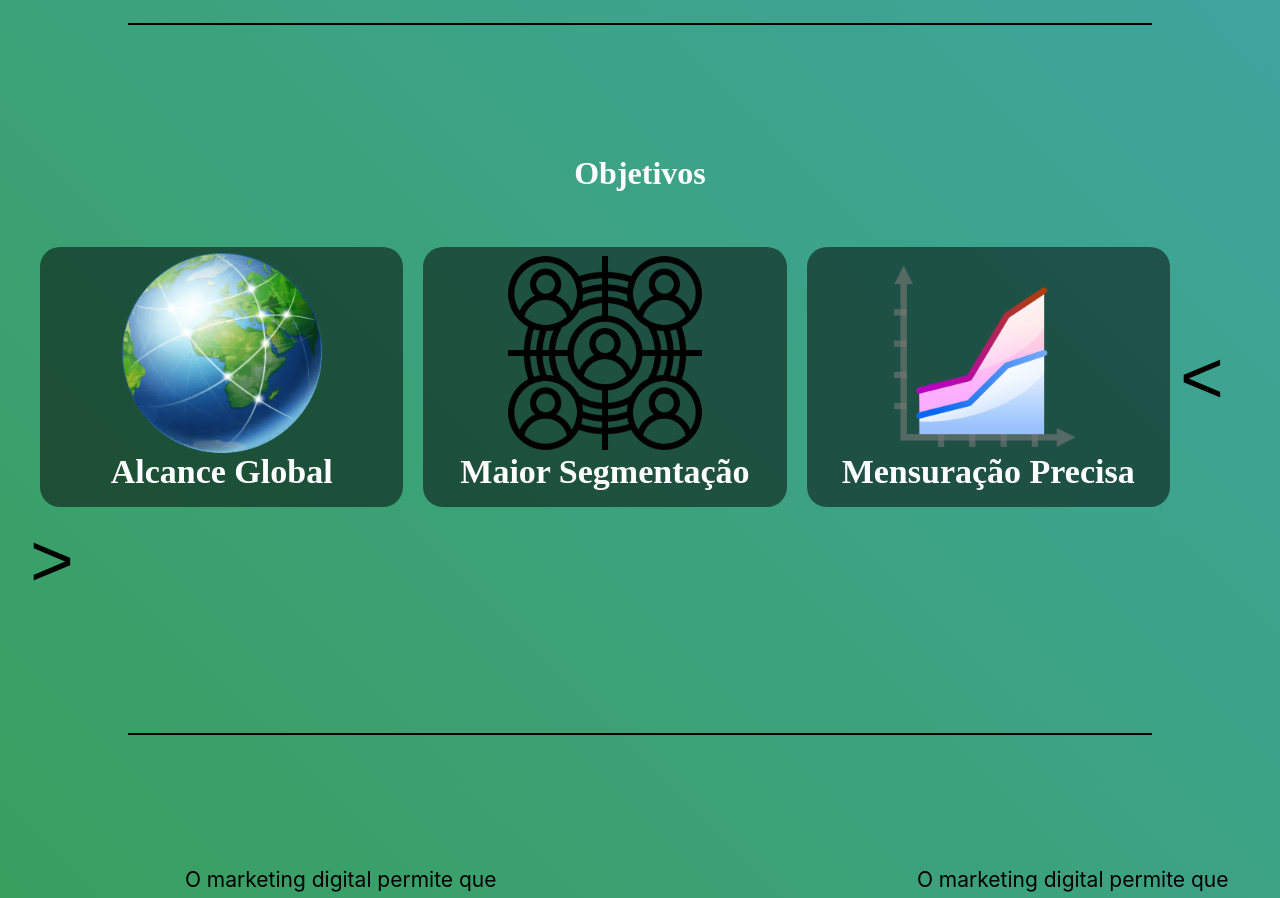
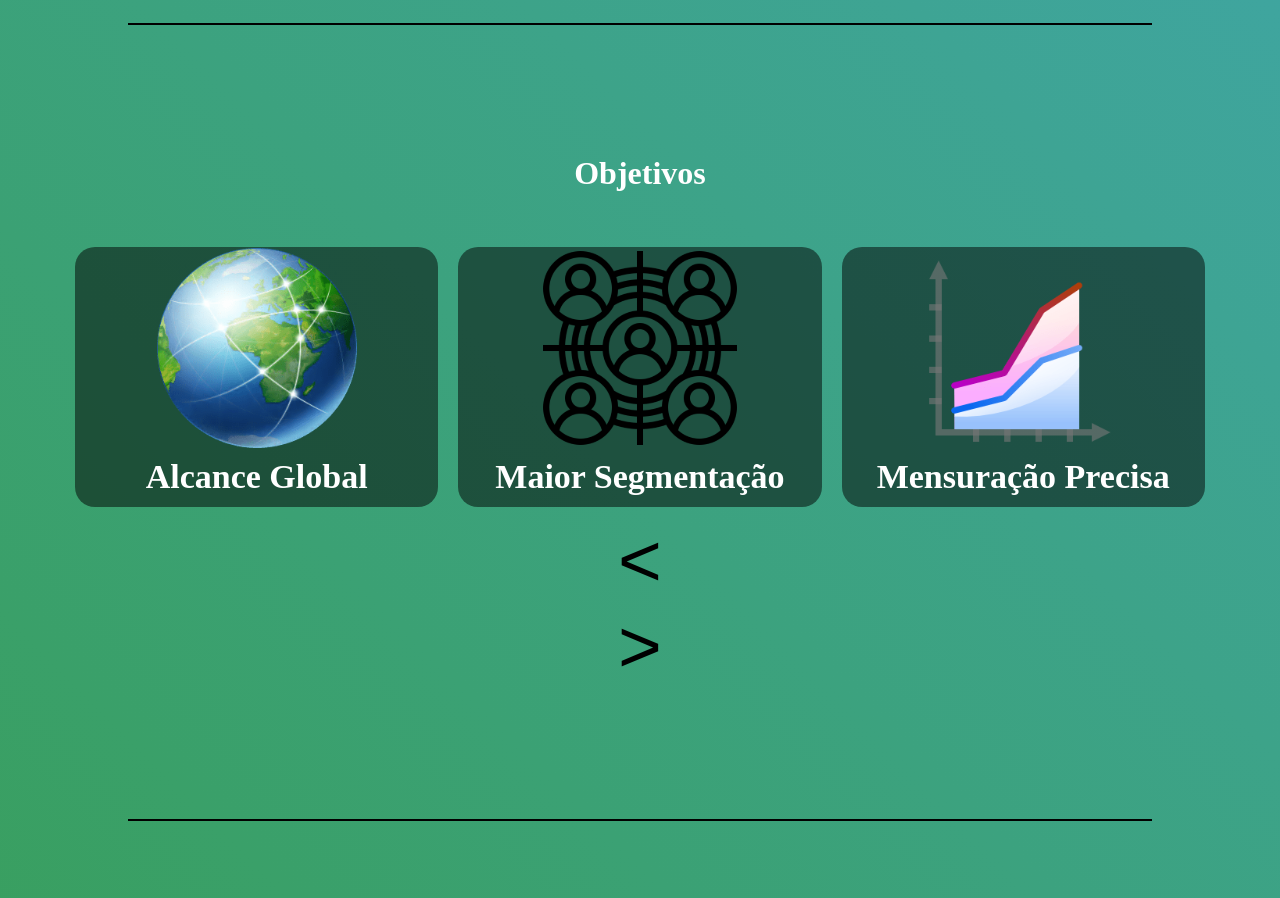
Before and after one commit to Mykon89/landing-page, an Angular app: page / in a window 1280 px wide. Shown: the part 1500-2398 px from the top of the page. Built offline with nearby package versions, Linux system fonts and the light colour scheme.

Commit message:
Reparo no carousel

```diff
--- a/package.json
+++ b/package.json
@@ -18,6 +18,9 @@
     "@angular/platform-browser": "^16.2.0",
     "@angular/platform-browser-dynamic": "^16.2.0",
     "@angular/router": "^16.2.0",
+    "@ng-bootstrap/ng-bootstrap": "^15.1.1",
+    "bootstrap": "^5.3.2",
+    "ngx-bootstrap": "^11.0.2",
     "rxjs": "~7.8.0",
     "tslib": "^2.3.0",
     "zone.js": "~0.13.0"
--- a/src/app/app.component.css
+++ b/src/app/app.component.css
@@ -0,0 +1,9 @@
+.hr {
+  width: 80%;
+  border: 1px solid black;
+}
+.separator {
+  display: flex;
+  justify-content: center;
+  align-items: center;
+}
--- a/src/app/app.module.ts
+++ b/src/app/app.module.ts
@@ -1,5 +1,7 @@
 import { NgModule } from '@angular/core';
 import { BrowserModule } from '@angular/platform-browser';
+import { CarouselModule } from 'ngx-bootstrap/carousel';
+import { NgbModule } from '@ng-bootstrap/ng-bootstrap';
 
 import { AppRoutingModule } from './app-routing.module';
 import { AppComponent } from './app.component';
@@ -16,13 +18,15 @@ import { CommentsComponent } from './components/main/comments/comments.component
     AboutComponent,
     ServicesComponent,
     GoalsComponent,
-    CommentsComponent
+    CommentsComponent,
   ],
   imports: [
     BrowserModule,
-    AppRoutingModule
+    AppRoutingModule,
+    CarouselModule.forRoot(),
+    NgbModule,
   ],
   providers: [],
-  bootstrap: [AppComponent]
+  bootstrap: [AppComponent],
 })
-export class AppModule { }
+export class AppModule {}
--- a/src/app/components/main/goals/goals.component.css
+++ b/src/app/components/main/goals/goals.component.css
@@ -1,5 +1,6 @@
 .goals-section {
   display: flex;
+  flex-wrap: wrap;
   flex-direction: column;
   justify-content: space-between;
   align-items: center;
@@ -13,13 +14,6 @@
 .goals-content {
   display: flex;
   flex-wrap: wrap;
-  align-items: center;
-}
-
-.carousel-container {
-  display: flex;
-  justify-content: space-between;
-  align-items: center;
 }
 
 .carousel-button {
@@ -32,7 +26,7 @@
 
 .carousel {
   display: flex;
-  max-width: 1321px;
+  width: 1321px;
   overflow: hidden;
   scroll-behavior: smooth;
   transition: 1s;
@@ -46,15 +40,15 @@
 .flip-card {
   width: 445px;
   height: 280px;
-  perspective: 2500px; /* Define a forma do flip */
+  perspective: 1000px;
+  display: inline-block;
 }
 
 .flip-card-inner {
   width: 100%;
   height: 100%;
-  transition: transform 1.5s;
+  transition: transform 1s;
   transform-style: preserve-3d;
-  position: relative;
 }
 
 .flip-card:hover .flip-card-inner {
@@ -69,14 +63,11 @@
   position: absolute;
   backface-visibility: hidden;
   background-color: rgba(0, 0, 0, 0.5);
-  border-radius: 20px;
-}
-
-.flip-card-front {
   display: flex;
   flex-direction: column;
   align-items: center;
   justify-content: center;
+  border-radius: 20px;
 }
 
 .flip-card-front img {
@@ -92,7 +83,7 @@
 h2 {
   font-size: 34px;
   font-weight: 700;
-  margin-bottom: 10px;
+  margin: 10px 0 10px 0;
   color: white;
 }
 
@@ -126,6 +117,11 @@ p {
   h2 {
     font-size: 28px;
   }
+
+  p {
+    font-size: 24px;
+  }
+
   .flip-card {
     height: 230px;
   }
@@ -134,17 +130,25 @@ p {
   .carousel {
     max-width: 690px;
   }
+
   img {
     width: 100px !important;
     height: 100px !important;
   }
+
   h2 {
     font-size: 23px;
   }
+
+  p {
+    font-size: 19px;
+  }
+
   .flip-card {
     height: 170px;
   }
 }
+
 @media (max-width: 690px) {
   .carousel {
     max-width: 520px;
@@ -155,6 +159,9 @@ p {
   }
   h2 {
     font-size: 17px;
+  }
+  p {
+    font-size: 14px;
   }
   .flip-card {
     height: 140px;
@@ -173,6 +180,9 @@ p {
   }
   h2 {
     font-size: 22px;
+  }
+  p {
+    font-size: 18px;
   }
   .flip-card {
     height: 230px;
--- a/src/app/components/main/goals/goals.component.html
+++ b/src/app/components/main/goals/goals.component.html
@@ -18,7 +18,7 @@
         </div>
       </div>
     </div>
-    <button (click)="scrollCarousel('left')" class="carousel-button"><</button>
-    <button (click)="scrollCarousel('right')" class="carousel-button">></button>
   </div>
+  <button (click)="scrollCarousel('left')" class="carousel-button"><</button>
+  <button (click)="scrollCarousel('right')" class="carousel-button">></button>
 </div>
--- a/src/app/components/main/goals/goals.component.ts
+++ b/src/app/components/main/goals/goals.component.ts
@@ -6,7 +6,7 @@ import { Component, ElementRef, OnInit, Renderer2 } from '@angular/core';
   styleUrls: ['./goals.component.css'],
 })
 export class GoalsComponent implements OnInit {
-   // objetivos a serem exibidos no front
+  // objetivos a serem exibidos no front
   goals = [
     {
       imageUrl: '../../../../assets/Imagens/alcance-global.svg',
@@ -54,9 +54,18 @@ export class GoalsComponent implements OnInit {
   // função que verifica se é mobile ou nao
   isMobileDevice(): boolean {
     const userAgent = window.navigator.userAgent.toLowerCase();
-    const mobileKeywords = ['android', 'webos', 'iphone', 'ipad', 'ipod', 'blackberry', 'iemobile', 'opera mini'];
+    const mobileKeywords = [
+      'android',
+      'webos',
+      'iphone',
+      'ipad',
+      'ipod',
+      'blackberry',
+      'iemobile',
+      'opera mini',
+    ];
 
-    return mobileKeywords.some(keyword => userAgent.includes(keyword));
+    return mobileKeywords.some((keyword) => userAgent.includes(keyword));
   }
   // ao ser montado, é rodado a função para verificar se é mobile ou nao, assim decidindo quantos scrolls no carousel
   ngOnInit() {
@@ -71,9 +80,7 @@ export class GoalsComponent implements OnInit {
     }
   }
 
-
-
-// função de scroll do carousel
+  // função de scroll do carousel
   scrollCarousel(direction: 'left' | 'right'): void {
     const carousel = this.el.nativeElement.querySelector('.carousel');
     const itemWidth = carousel.querySelector('.carousel-item').offsetWidth;
--- a/src/styles.css
+++ b/src/styles.css
@@ -14,13 +14,3 @@ body {
   padding: 30px;
   margin: 100px 0 100px 0;
 }
-
-.hr{
-  width: 80%;
-  border: 1px solid black;
-}
-.separator{
-  display: flex;
-  justify-content: center;
-  align-items: center;
-}
```
Also changed, not shown: 1 other file (tests, documents, lock files or other folders).
